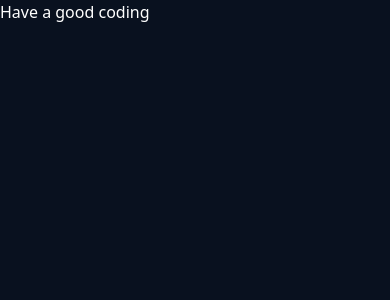
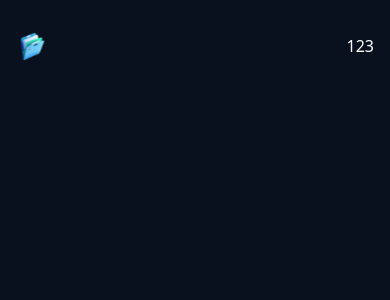
Before and after one commit to BlackishGreen33/PenPal, a Next.js app: page /documents/1 in a window 390 px wide. Shown: the top 300 px of the page. Built offline with nearby package versions, Linux system fonts and the light colour scheme.

Commit message:
✨ feat(header)：Add Header Component

```diff
--- a/src/app/(root)/documents/[id]/page.tsx
+++ b/src/app/(root)/documents/[id]/page.tsx
@@ -1,7 +1,15 @@
 import { NextPage } from 'next';
 
+import Header from '@/common/components/elements/Header';
+
 const page: NextPage = () => {
-  return <div>Have a good coding</div>;
+  return (
+    <div>
+      <Header className="sticky left-0 top-0 w-full">
+        <p>123</p>
+      </Header>
+    </div>
+  );
 };
 
 export default page;
--- a/src/app/(root)/page.tsx
+++ b/src/app/(root)/page.tsx
@@ -1,13 +1,7 @@
 import { NextPage } from 'next';
 
-import { Editor } from '@/common/components/editor/Editor';
-
 const HomePage: NextPage = () => {
-  return (
-    <div>
-      <Editor roomId="" currentUserType="creator" />
-    </div>
-  );
+  return <div>123</div>;
 };
 
 export default HomePage;
--- a/src/common/components/editor/Editor.tsx
+++ b/src/common/components/editor/Editor.tsx
@@ -19,9 +19,9 @@ import {
 import FloatingToolbarPlugin from './plugins/FloatingToolbarPlugin';
 import Theme from './plugins/Theme';
 import ToolbarPlugin from './plugins/ToolbarPlugin';
-import Comments from '../Comments';
-import { DeleteModal } from '../DeleteModal';
-import Loader from '../Loader';
+// import Comments from '../Comments';
+// import { DeleteModal } from '../DeleteModal';
+// import Loader from '../Loader';
 
 // Catch any errors that occur during Lexical updates and log them
 // or throw them as needed. If you don't throw them, Lexical will
@@ -57,12 +57,13 @@ export function Editor({
       <div className="editor-container size-full">
         <div className="toolbar-wrapper flex min-w-full justify-between">
           <ToolbarPlugin />
-          {currentUserType === 'editor' && <DeleteModal roomId={roomId} />}
+          {/* {currentUserType === 'editor' && <DeleteModal roomId={roomId} />} */}
         </div>
 
         <div className="editor-wrapper flex flex-col items-center justify-start">
           {status === 'not-loaded' || status === 'loading' ? (
-            <Loader />
+            // <Loader />
+            <></>
           ) : (
             <div className="editor-inner relative mb-5 h-fit min-h-[1100px] w-full max-w-[800px] shadow-md lg:mb-10">
               <RichTextPlugin
@@ -81,7 +82,7 @@ export function Editor({
           <LiveblocksPlugin>
             <FloatingComposer className="w-[350px]" />
             <FloatingThreads threads={threads} />
-            <Comments />
+            {/* <Comments /> */}
           </LiveblocksPlugin>
         </div>
       </div>
--- /dev/null
+++ b/src/common/components/elements/Header.tsx
@@ -0,0 +1,41 @@
+import Image from 'next/image';
+import Link from 'next/link';
+import { FC, memo } from 'react';
+
+import { cn } from '@/common/utils/tailwindMerge';
+
+interface HeaderProps {
+  children: React.ReactNode;
+  className?: string;
+}
+
+const Header: FC<HeaderProps> = memo(({ children, className }) => {
+  return (
+    <div
+      className={cn(
+        'flex min-h-[92px] w-full min-w-full flex-nowrap items-center justify-between gap-2 bg-dark-100 px-4',
+        className
+      )}
+    >
+      <Link href="/" className="md:flex-1">
+        <Image
+          src="/assets/icons/logo.svg"
+          alt="Logo with name"
+          width={120}
+          height={32}
+          className="hidden md:block"
+        />
+        <Image
+          src="/assets/icons/logo-icon.svg"
+          alt="Logo"
+          width={32}
+          height={32}
+          className="mr-2 md:hidden"
+        />
+      </Link>
+      {children}
+    </div>
+  );
+});
+
+export default Header;
--- a/src/common/styles/globals.scss
+++ b/src/common/styles/globals.scss
@@ -87,10 +87,6 @@
 
   .editor-wrapper {
     @apply custom-scrollbar h-[calc(100vh-140px)] gap-5 overflow-auto px-5 pt-5 lg:flex-row lg:items-start lg:justify-center xl:gap-10 xl:pt-10;
-  }
-
-  .header {
-    @apply flex min-h-[92px] w-full min-w-full flex-nowrap items-center justify-between gap-2 bg-dark-100 px-4;
   }
 
   .document-list-container {
--- a/src/common/types/index.d.ts
+++ b/src/common/types/index.d.ts
@@ -50,11 +50,6 @@ declare type ShareDocumentDialogProps = {
   currentUserType: UserType;
 };
 
-declare type HeaderProps = {
-  children: React.ReactNode;
-  className?: string;
-};
-
 declare type CollaboratorProps = {
   roomId: string;
   email: string;
```
